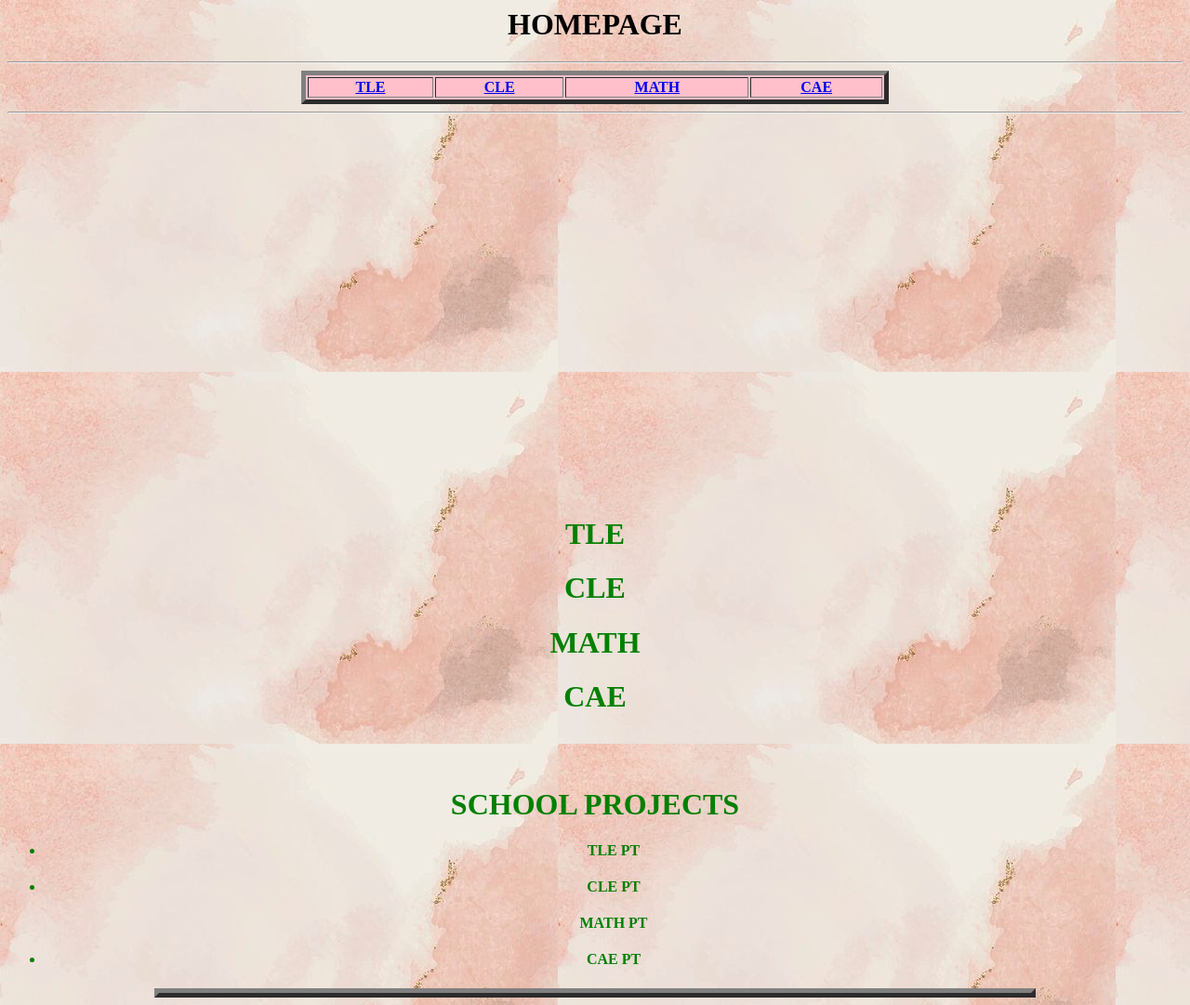
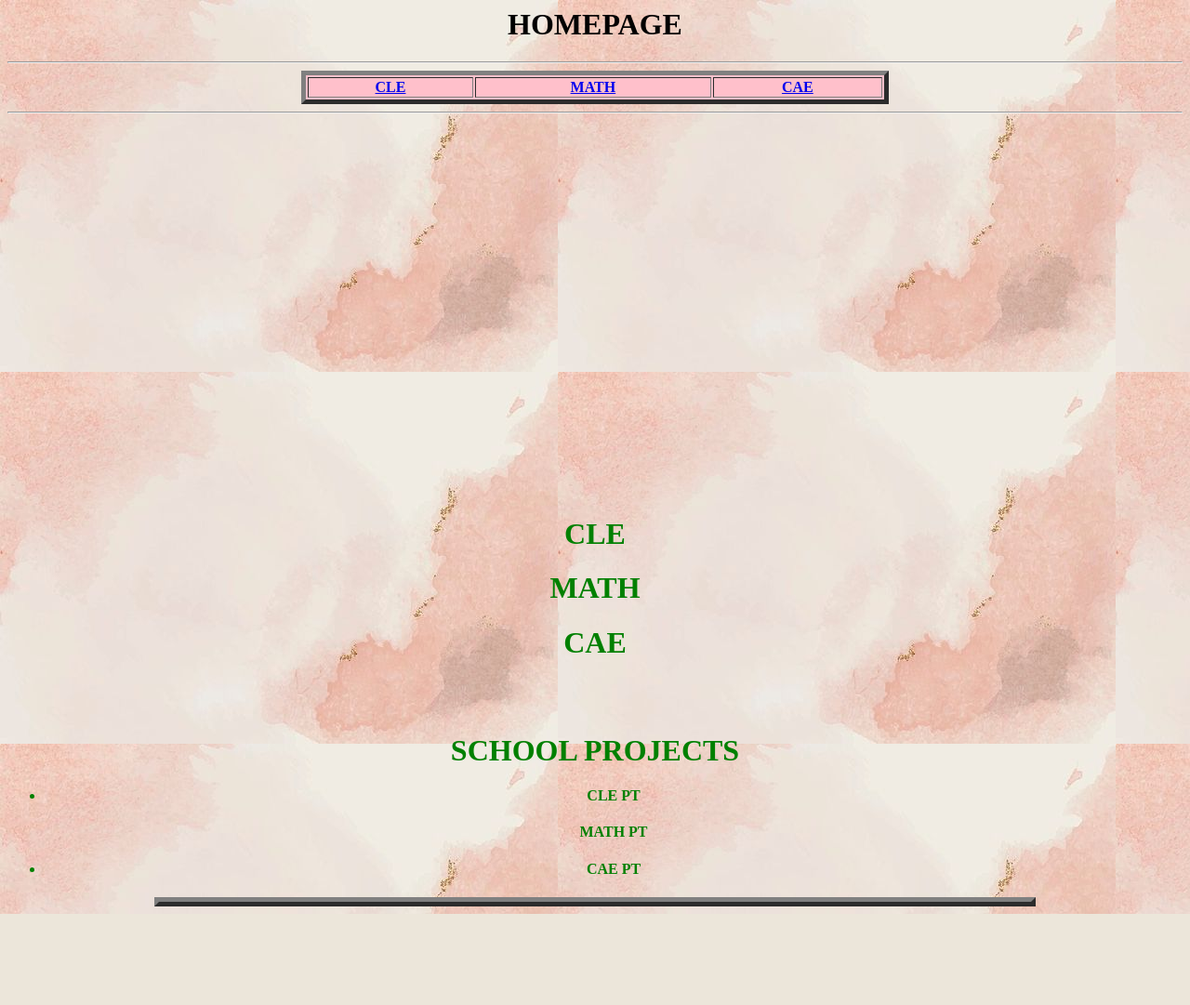
Before and after one commit to ParoparoG/muhamad, a PHP site: page / in a window 1280 px wide. Shown: the whole page at 93% size. After the commit the page ends 983 px from the top, so only its background shows below. Run offline with PHP 8.4, Linux system fonts and the light colour scheme; lists and menus that the app fills with data are empty.

Commit message:
Update index.php

```diff
--- a/index.php
+++ b/index.php
@@ -10,7 +10,6 @@
 <hr>
 <center>
 <table border=5 bgcolor=pink width=50%>
-<th><a href="tle.html">TLE</a></th>
 <th><a href="https://docs.google.com/presentation/d/1jbT-fZwXYjMzwGmU81jNqNCv0fSp3TL9xI2srWIjNOc/edit#slide=id.p">CLE</a></th>
 <th><a href="https://www.youtube.com/watch?v=UBkeKAhxPpM">MATH</a></th>
 <th><a href="https://docs.google.com/document/d/19y87UBANbXo3r2POeVVT6DgIe1Ai4oddHLsffzPcgkk/edit">CAE</a></th>
@@ -28,7 +27,6 @@
 </marquee>
 </td>
 <font color=green>
-<h1>TLE</h1>
 <h1>CLE</h1>
 <h1>MATH</h1>
 <h1>CAE</h1>
@@ -38,7 +36,6 @@
 <br>
 <h1>SCHOOL PROJECTS</h1>
 <ul>
-<li><h4>TLE PT</h4>
 <li><h4>CLE PT</h4>
 <l1><h4>MATH PT</h4>
 <li><h4>CAE PT</h4>
```
